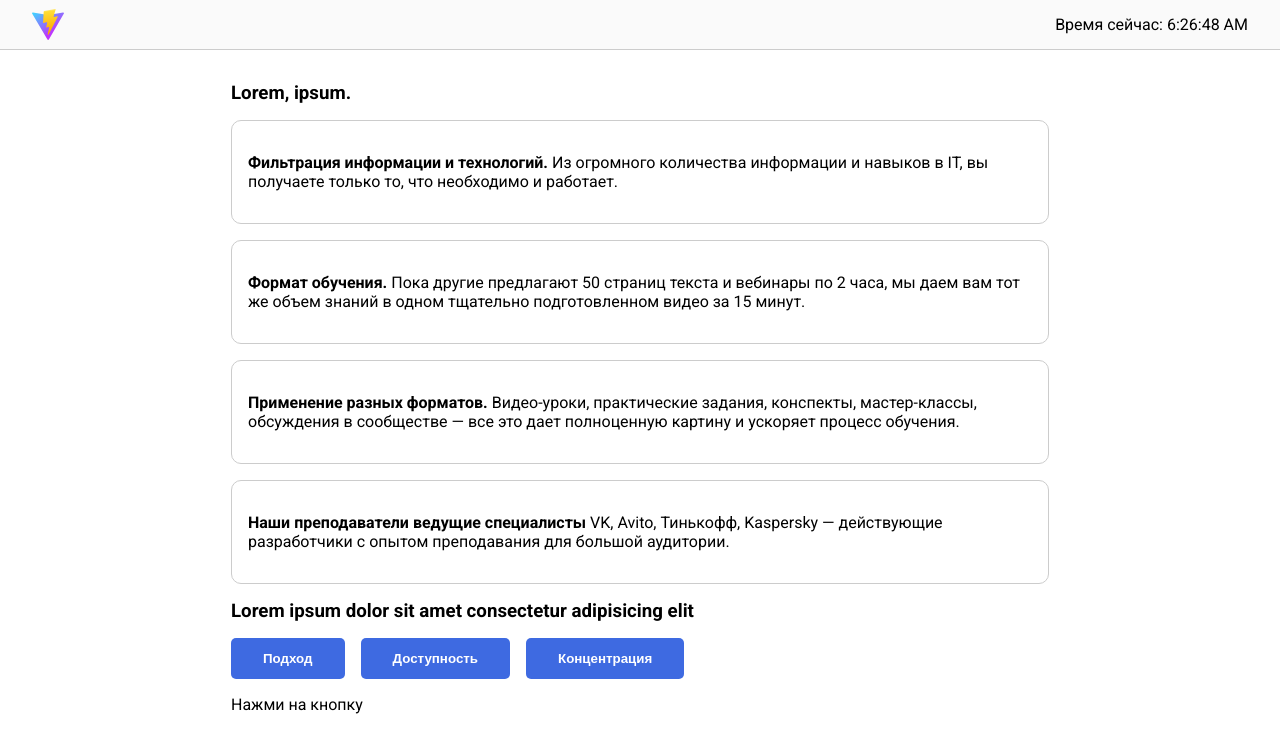
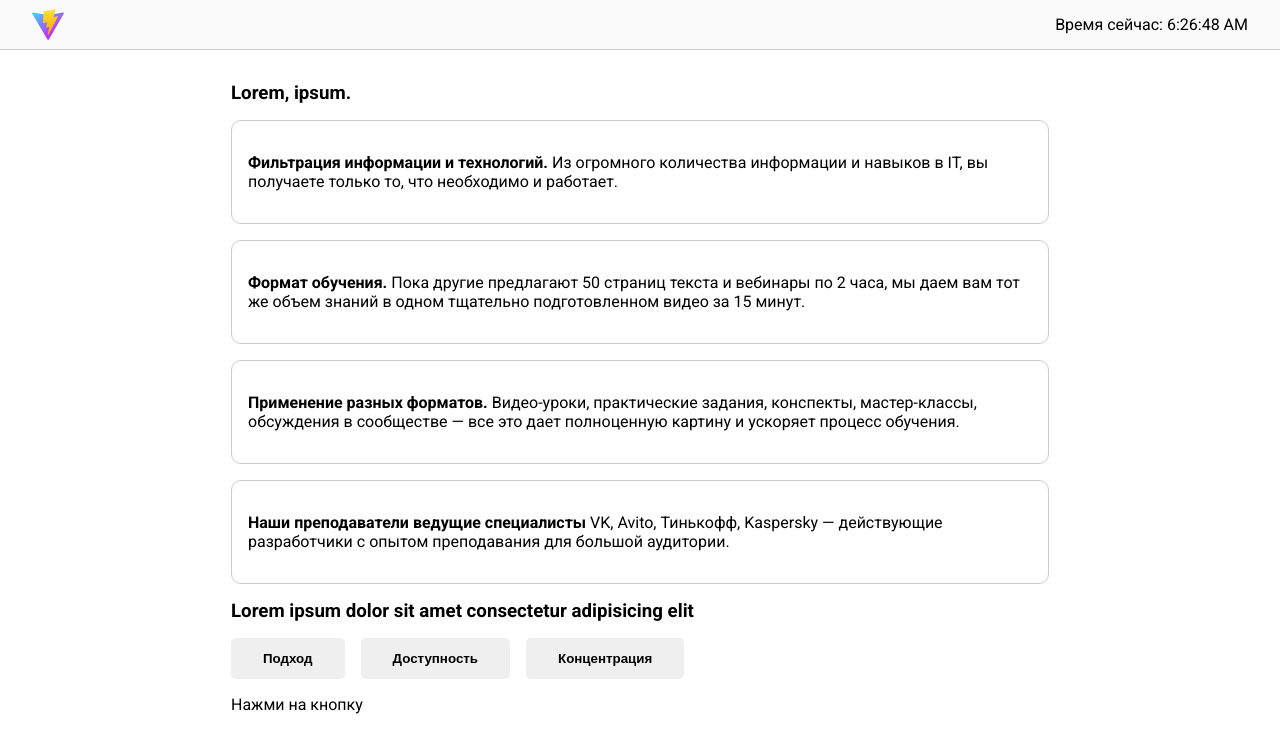
Before and after one commit to FrowningCat/repetition_react, a React (Vite) app: page / in a window 1280 px wide. Shown: the top 752 px of the page. Built offline with nearby package versions, Linux system fonts and the light colour scheme.

Commit message:
working with lists

```diff
--- a/src/App.jsx
+++ b/src/App.jsx
@@ -27,24 +27,38 @@ export default function App() {
                     <h3>Lorem, ipsum.</h3>
 
                     <ul>
-                        <WayToTeach
+                        {ways.map((way) => (
+                            <WayToTeach key={way.title} {...way} />
+                        ))}
+                        {/* <WayToTeach
                             title={ways[0].title}
                             description={ways[0].description}
                         />
                         <WayToTeach {...ways[1]} />
                         <WayToTeach {...ways[2]} />
-                        <WayToTeach {...ways[3]} />
+                        <WayToTeach {...ways[3]} /> */}
                     </ul>
                 </section>
                 <section>
                     <h3>
                         Lorem ipsum dolor sit amet consectetur adipisicing elit
                     </h3>
-                    <Button onClick={() => handlClick('way')}>Подход</Button>
-                    <Button onClick={() => handlClick('easy')}>
+                    <Button
+                        isActive={contentType == 'way'}
+                        onClick={() => handlClick('way')}
+                    >
+                        Подход
+                    </Button>
+                    <Button
+                        isActive={contentType == 'easy'}
+                        onClick={() => handlClick('easy')}
+                    >
                         Доступность
                     </Button>
-                    <Button onClick={() => handlClick('program')}>
+                    <Button
+                        isActive={contentType == 'program'}
+                        onClick={() => handlClick('program')}
+                    >
                         Концентрация
                     </Button>
 
--- a/src/components/Button/Button.jsx
+++ b/src/components/Button/Button.jsx
@@ -1,8 +1,14 @@
 import './Button.css';
 
-export default function Button({ children, onClick }) {
+export default function Button({ children, onClick, isActive }) {
+    // let classes = 'button'
+    // if(isActive) classes += ' active';
+
     return (
-        <button className="button active" onClick={onClick}>
+        <button
+            className={isActive ? 'button active' : 'button'}
+            onClick={onClick}
+        >
             {children}
         </button>
     );
```
